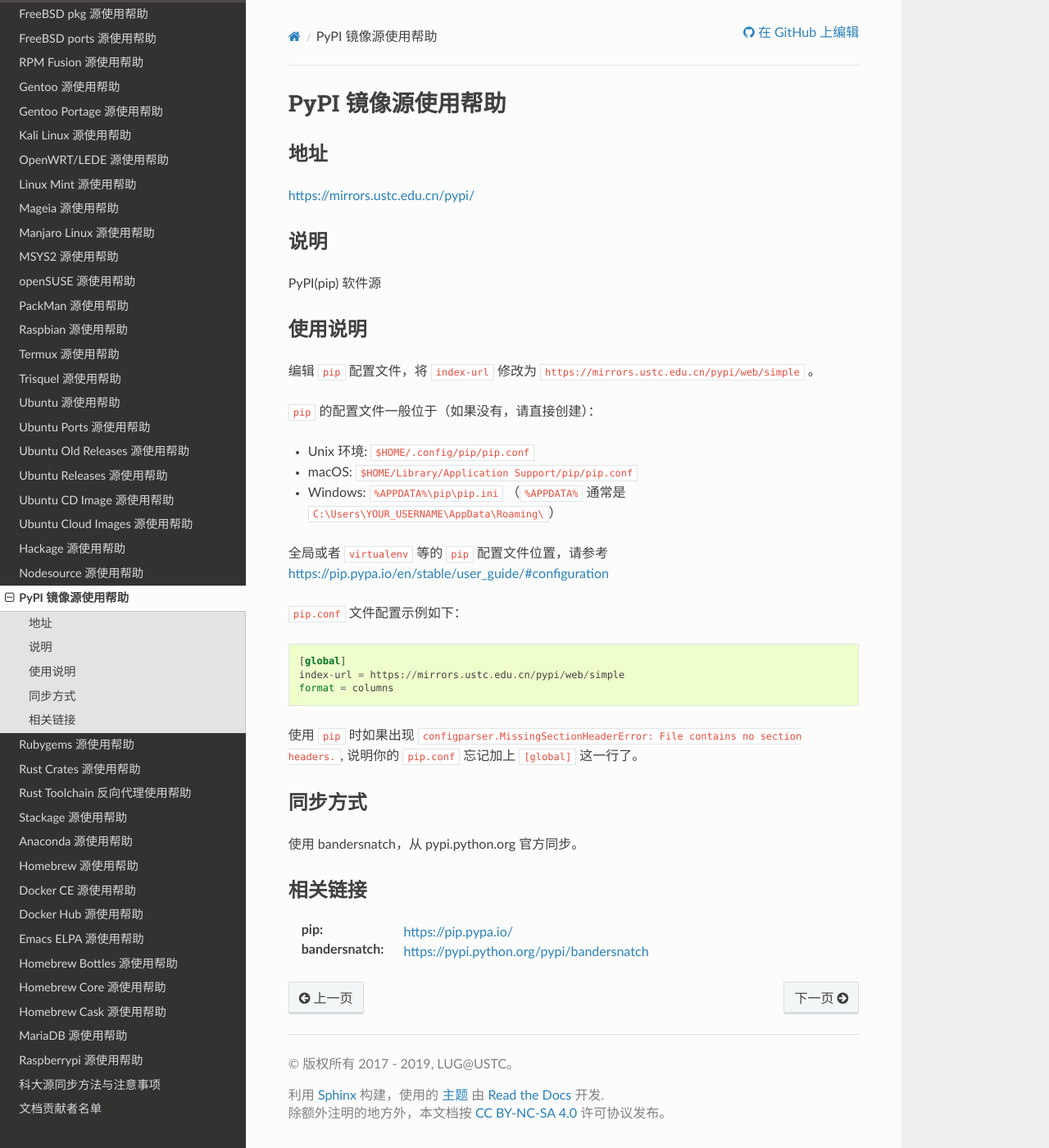
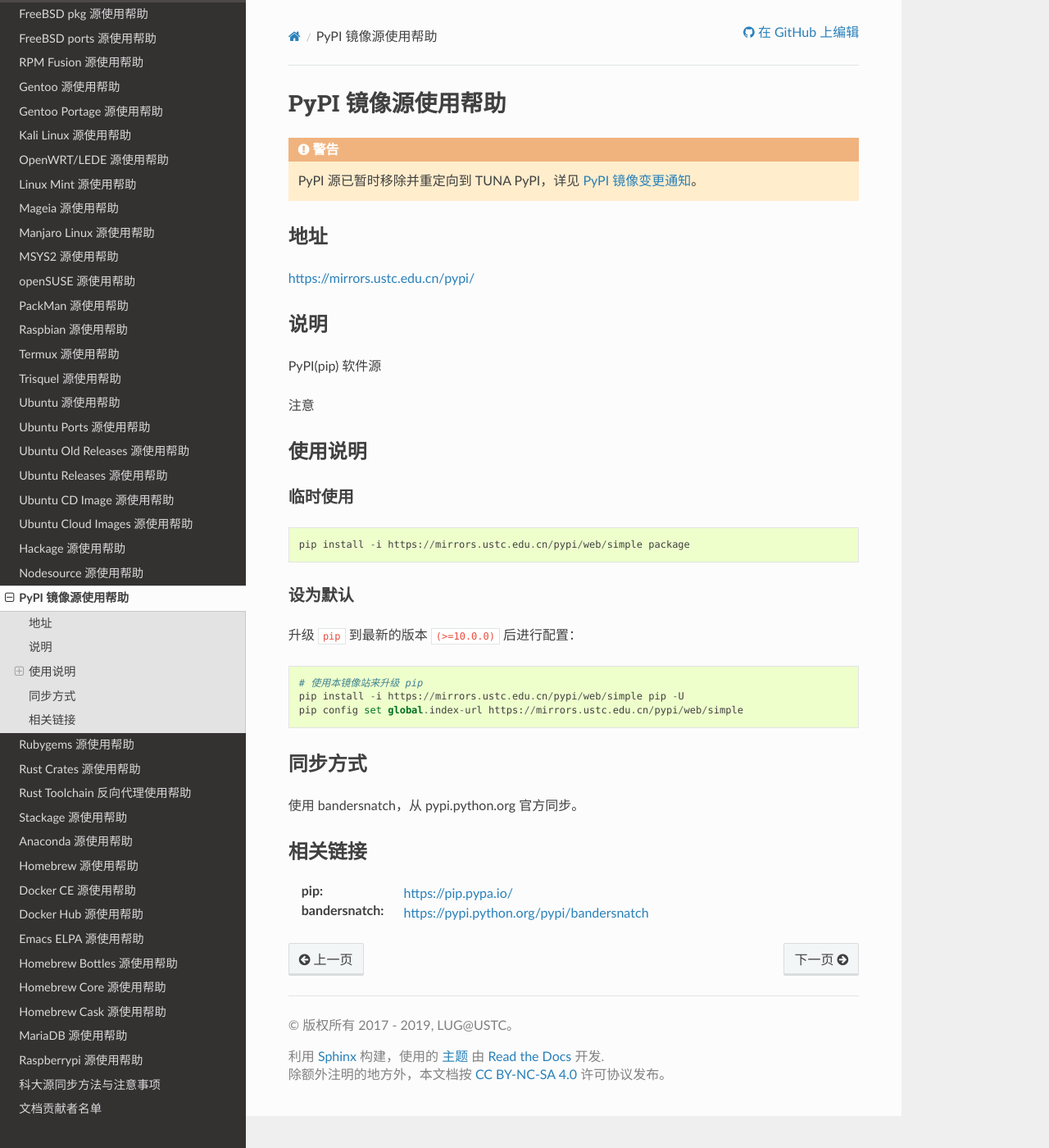
Before and after one commit to ustclug/mirrorhelp, a Sphinx documentation site: the page built from source/pypi.rst, in a window 1280 px wide and 1400 px high. Shown: the whole window at 82% size. Built offline with Sphinx 7.4.7 and the Read the Docs theme 2.0.0, drawn with Linux system fonts in a browser that asks for light colours; pages that are not in the unit, such as notebooks, are missing from menus.

Commit message:
Update pypi.rst (#142)
* Update pypi.rst

* pypi: add redirect warning

* pypi: fix hyperlink

* pypi: fix code block mark

Co-Authored-By: ksqsf <login@ksqsf.moe>

* pypi: modify redirect warning

Co-Authored-By: ksqsf <login@ksqsf.moe>

* pypi: fix code block mark

```diff
--- a/source/pypi.rst
+++ b/source/pypi.rst
@@ -1,6 +1,9 @@
 ===================
 PyPI 镜像源使用帮助
 ===================
+
+.. warning::
+    PyPI 源已暂时移除并重定向到 TUNA PyPI，详见 `PyPI 镜像变更通知 <https://servers.ustclug.org/2019/01/pypi-%e9%95%9c%e5%83%8f%e5%8f%98%e6%9b%b4%e9%80%9a%e7%9f%a5/>`_。
 
 地址
 ====
@@ -12,29 +15,28 @@
 
 PyPI(pip) 软件源
 
+注意
+
 使用说明
 ========
 
-编辑 ``pip`` 配置文件，将 ``index-url`` 修改为 ``https://mirrors.ustc.edu.cn/pypi/web/simple`` 。
-
-``pip`` 的配置文件一般位于（如果没有，请直接创建）：
-
-* Unix 环境: :file:`$HOME/.config/pip/pip.conf`
-* macOS: :file:`$HOME/Library/Application Support/pip/pip.conf`
-* Windows: :file:`%APPDATA%\\pip\\pip.ini` （:file:`%APPDATA%` 通常是 :file:`C:\\Users\\YOUR_USERNAME\\AppData\\Roaming\\`）
-
-全局或者 ``virtualenv`` 等的 ``pip`` 配置文件位置，请参考 https://pip.pypa.io/en/stable/user_guide/#configuration
-
-:file:`pip.conf` 文件配置示例如下：
+临时使用
+--------
 
 ::
 
-    [global]
-    index-url = https://mirrors.ustc.edu.cn/pypi/web/simple
-    format = columns
+    pip install -i https://mirrors.ustc.edu.cn/pypi/web/simple package
 
-使用 ``pip`` 时如果出现 ``configparser.MissingSectionHeaderError: File contains no section headers.``,
-说明你的 ``pip.conf`` 忘记加上 ``[global]`` 这一行了。
+设为默认
+--------
+
+升级 ``pip`` 到最新的版本 ``(>=10.0.0)`` 后进行配置：
+
+::
+
+    # 使用本镜像站来升级 pip
+    pip install -i https://mirrors.ustc.edu.cn/pypi/web/simple pip -U
+    pip config set global.index-url https://mirrors.ustc.edu.cn/pypi/web/simple
 
 同步方式
 ========
```
